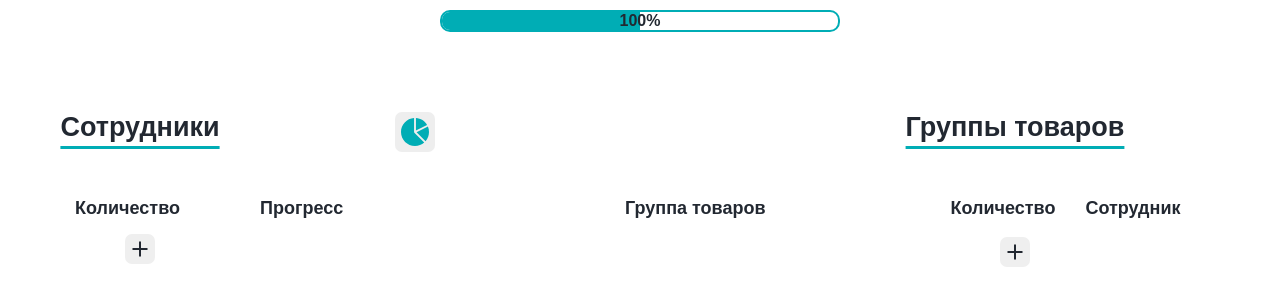
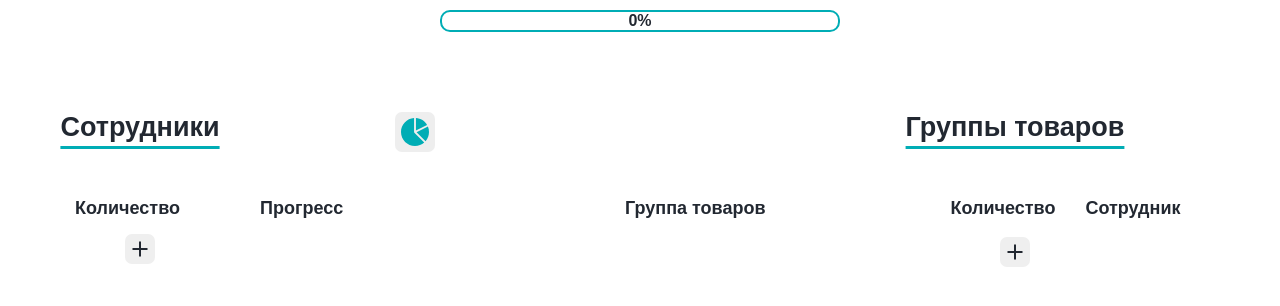
Before and after one commit to BobovAleksandr/Invent-Randomizer, a plain HTML site: page index.html in a window 1280 px wide. Shown: the top 306 px of the page. Drawn offline with Linux system fonts and the light colour scheme.

Commit message:
Мелкие правки

```diff
--- a/index.html
+++ b/index.html
@@ -18,7 +18,7 @@
       <div class="total-status__progress-bar-container">
         <div class="total-status__progress-bar">
         </div>
-        <span class="total-status__progress-bar-text">100%</span>
+        <span class="total-status__progress-bar-text">0%</span>
       </div>
     </div>
     <div class="error__cantainer hidden">
--- a/styles/header.css
+++ b/styles/header.css
@@ -44,7 +44,7 @@
 .total-status__progress-bar {
   background-color: #00ADB5;
   width: 50%;
-  height: 100%;
+  height: 0;
 }
 
 .total-status__progress-bar-text {
```
